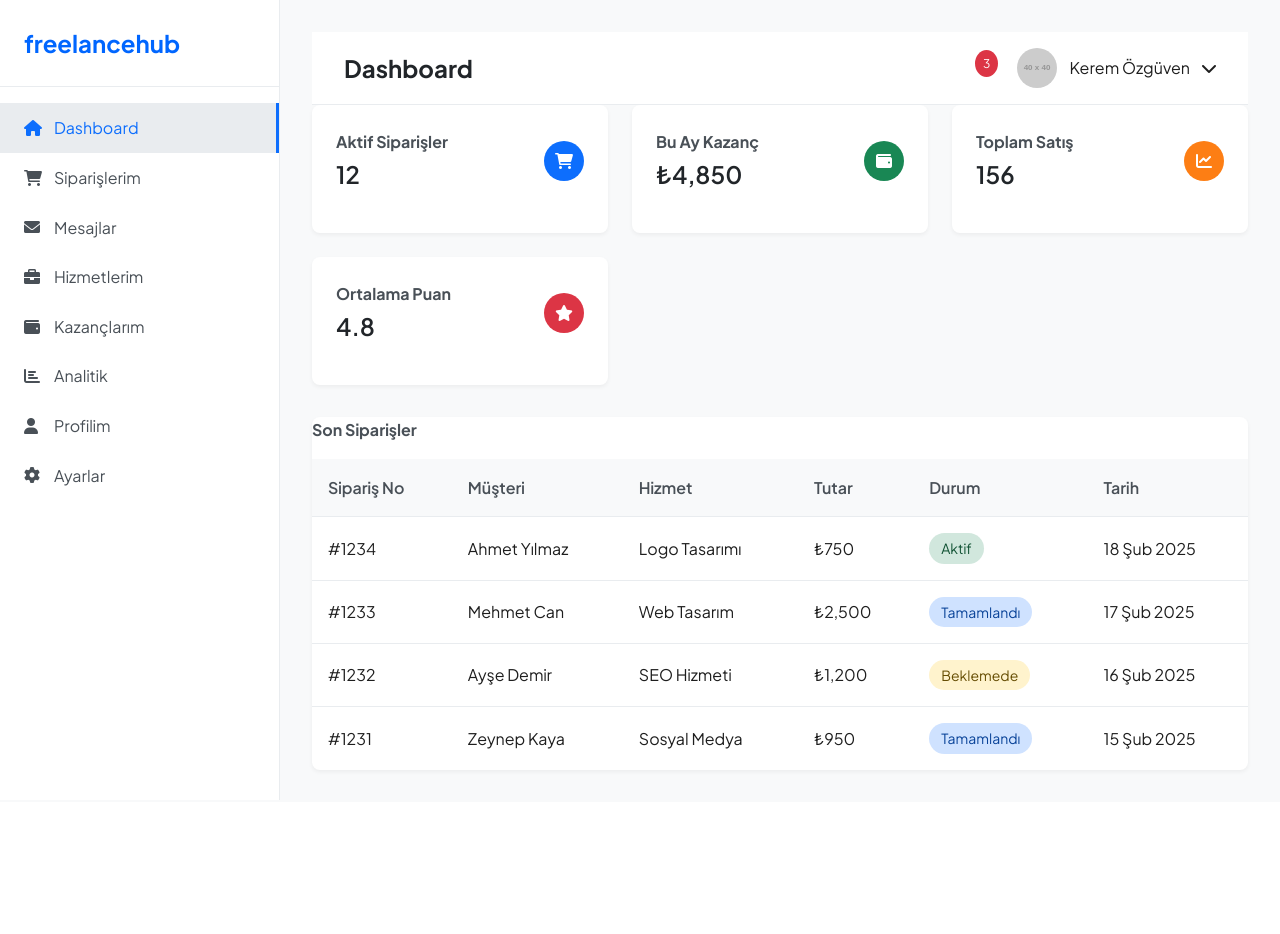
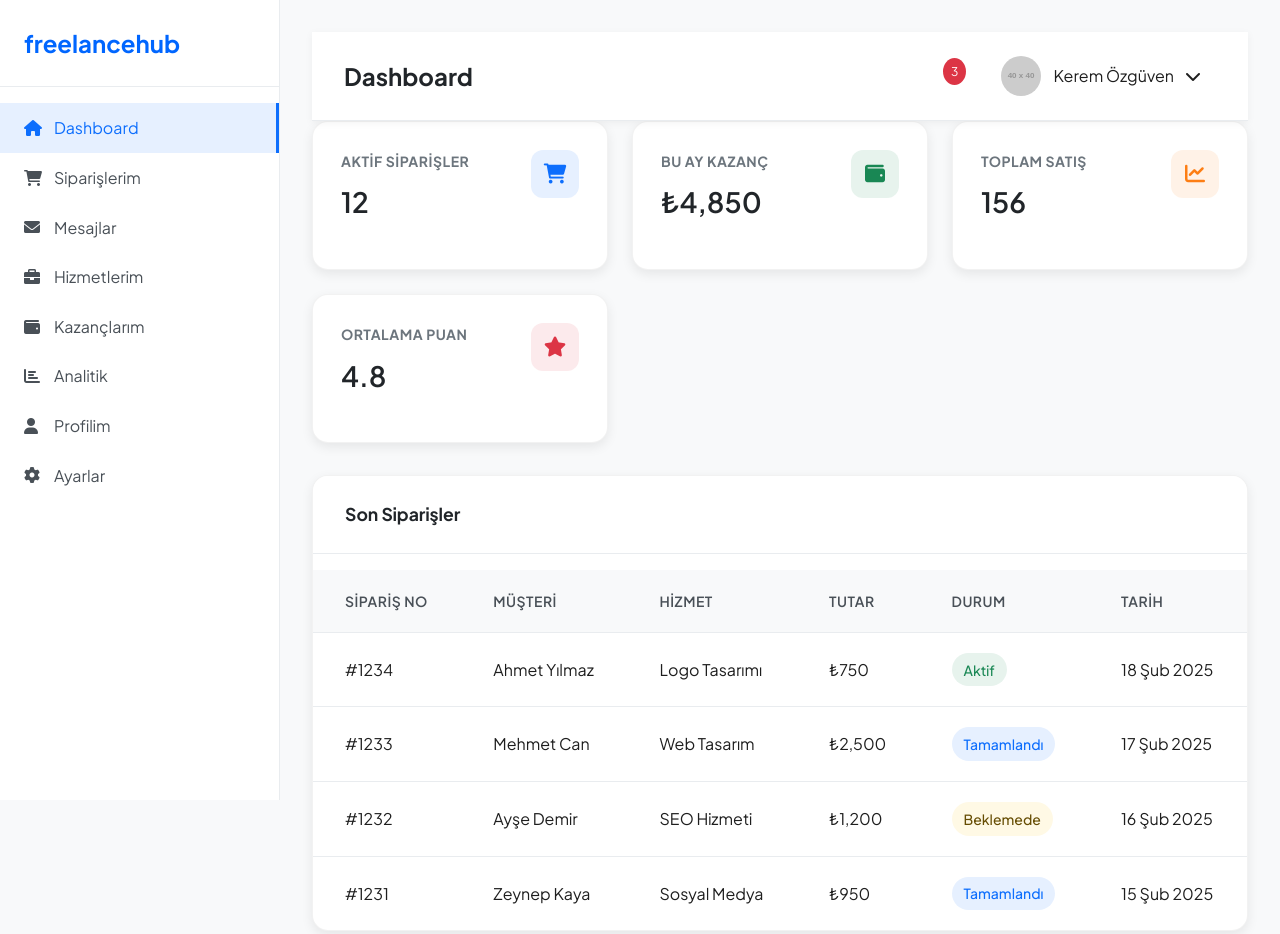
Before and after one commit to kozguven/freelancehub, a plain HTML site: page dashboard/index.html in a window 1280 px wide. Before the commit the page ends 802 px from the top, so only its background shows below. Drawn offline with Linux system fonts and the light colour scheme; placeholder pictures from the web are drawn by us.

Commit message:
Dashboard stil dosyasında güncellemeler yapıldı; menü, kart ve tablo tasarımları iyileştirildi, etkileşimli öğelere geçiş efektleri eklendi.

```diff
--- a/styles/dashboard/style.css
+++ b/styles/dashboard/style.css
@@ -39,7 +39,7 @@
 }
 
 .menu-item.active {
-    background-color: #e9ecef;
+    background-color: rgba(13, 110, 253, 0.1);
     color: #0d6efd;
     border-right: 3px solid #0d6efd;
 }
@@ -67,6 +67,7 @@
     position: sticky;
     top: 0;
     z-index: 100;
+    box-shadow: 0 2px 8px rgba(0, 0, 0, 0.05);
 }
 
 .topbar-left h1 {
@@ -85,6 +86,11 @@
     position: relative;
     color: #6c757d;
     cursor: pointer;
+    transition: color 0.2s ease;
+}
+
+.notification-bell:hover {
+    color: #0d6efd;
 }
 
 .notification-badge {
@@ -103,6 +109,13 @@
     align-items: center;
     gap: 0.75rem;
     cursor: pointer;
+    padding: 0.5rem 1rem;
+    border-radius: 0.5rem;
+    transition: background-color 0.2s ease;
+}
+
+.user-menu:hover {
+    background-color: #f8f9fa;
 }
 
 .user-avatar {
@@ -122,63 +135,99 @@
 
 .dashboard-card {
     background-color: #fff;
-    border-radius: 0.5rem;
-    padding: 1.5rem;
-    box-shadow: 0 2px 4px rgba(0, 0, 0, 0.05);
+    border-radius: 1rem;
+    padding: 1.75rem;
+    box-shadow: 0 4px 12px rgba(0, 0, 0, 0.08);
+    transition: transform 0.2s ease, box-shadow 0.2s ease;
+    border: 1px solid rgba(0, 0, 0, 0.05);
+}
+
+.dashboard-card:hover {
+    transform: translateY(-2px);
+    box-shadow: 0 6px 15px rgba(0, 0, 0, 0.1);
 }
 
 .card-header {
     display: flex;
     justify-content: space-between;
-    align-items: center;
+    align-items: flex-start;
     margin-bottom: 1rem;
 }
 
 .card-title {
-    font-size: 1rem;
-    color: #495057;
+    font-size: 0.875rem;
+    color: #6c757d;
     margin: 0;
+    text-transform: uppercase;
+    letter-spacing: 0.5px;
 }
 
 .card-value {
-    font-size: 1.5rem;
+    font-size: 1.75rem;
     font-weight: 600;
     color: #212529;
-    margin: 0;
+    margin: 0.5rem 0 0;
 }
 
 .card-icon {
-    width: 40px;
-    height: 40px;
-    border-radius: 50%;
+    width: 48px;
+    height: 48px;
+    border-radius: 12px;
     display: flex;
     align-items: center;
     justify-content: center;
-    color: #fff;
+    transition: transform 0.2s ease;
+}
+
+.card-icon i {
+    font-size: 1.25rem;
+}
+
+.dashboard-card:hover .card-icon {
+    transform: scale(1.05);
 }
 
 .card-icon.blue {
-    background-color: #0d6efd;
+    background-color: rgba(13, 110, 253, 0.1);
+    color: #0d6efd;
 }
 
 .card-icon.green {
-    background-color: #198754;
+    background-color: rgba(25, 135, 84, 0.1);
+    color: #198754;
 }
 
 .card-icon.orange {
-    background-color: #fd7e14;
+    background-color: rgba(253, 126, 20, 0.1);
+    color: #fd7e14;
 }
 
 .card-icon.red {
-    background-color: #dc3545;
+    background-color: rgba(220, 53, 69, 0.1);
+    color: #dc3545;
 }
 
 /* Tables */
 .dashboard-table {
     background-color: #fff;
-    border-radius: 0.5rem;
-    box-shadow: 0 2px 4px rgba(0, 0, 0, 0.05);
+    border-radius: 1rem;
+    box-shadow: 0 4px 12px rgba(0, 0, 0, 0.08);
     overflow: hidden;
+    margin-top: 2rem;
+    border: 1px solid rgba(0, 0, 0, 0.05);
+}
+
+.dashboard-table .card-header {
+    padding: 1.5rem 2rem;
+    border-bottom: 1px solid #e9ecef;
+    background-color: #fff;
+}
+
+.dashboard-table .card-header .card-title {
+    font-size: 1.1rem;
+    color: #212529;
+    text-transform: none;
+    letter-spacing: normal;
 }
 
 .table {
@@ -188,7 +237,7 @@
 
 .table th,
 .table td {
-    padding: 1rem;
+    padding: 1.25rem 2rem;
     text-align: left;
     border-bottom: 1px solid #e9ecef;
 }
@@ -197,10 +246,17 @@
     background-color: #f8f9fa;
     font-weight: 600;
     color: #495057;
+    font-size: 0.875rem;
+    text-transform: uppercase;
+    letter-spacing: 0.5px;
 }
 
 .table tr:last-child td {
     border-bottom: none;
+}
+
+.table tbody tr {
+    transition: background-color 0.2s ease;
 }
 
 .table tbody tr:hover {
@@ -210,24 +266,30 @@
 /* Status Tags */
 .status-tag {
     display: inline-block;
-    padding: 0.25rem 0.75rem;
-    border-radius: 1rem;
+    padding: 0.35rem 0.75rem;
+    border-radius: 2rem;
     font-size: 0.875rem;
+    font-weight: 500;
+    transition: transform 0.2s ease;
+}
+
+.status-tag:hover {
+    transform: scale(1.05);
 }
 
 .status-active {
-    background-color: #d1e7dd;
-    color: #0f5132;
+    background-color: rgba(25, 135, 84, 0.1);
+    color: #198754;
 }
 
 .status-pending {
-    background-color: #fff3cd;
+    background-color: rgba(255, 193, 7, 0.1);
     color: #664d03;
 }
 
 .status-completed {
-    background-color: #cfe2ff;
-    color: #084298;
+    background-color: rgba(13, 110, 253, 0.1);
+    color: #0d6efd;
 }
 
 /* Responsive Design */
@@ -248,4 +310,9 @@
     .dashboard-cards {
         grid-template-columns: 1fr;
     }
+
+    .table th,
+    .table td {
+        padding: 1rem;
+    }
 }
--- a/styles/style.css
+++ b/styles/style.css
@@ -189,6 +189,7 @@ body {
     background: white;
     border-bottom: 1px solid var(--border-color);
     z-index: 999;
+    margin-top: 1rem;
 }
 
 @media (max-width: 768px) {
```
